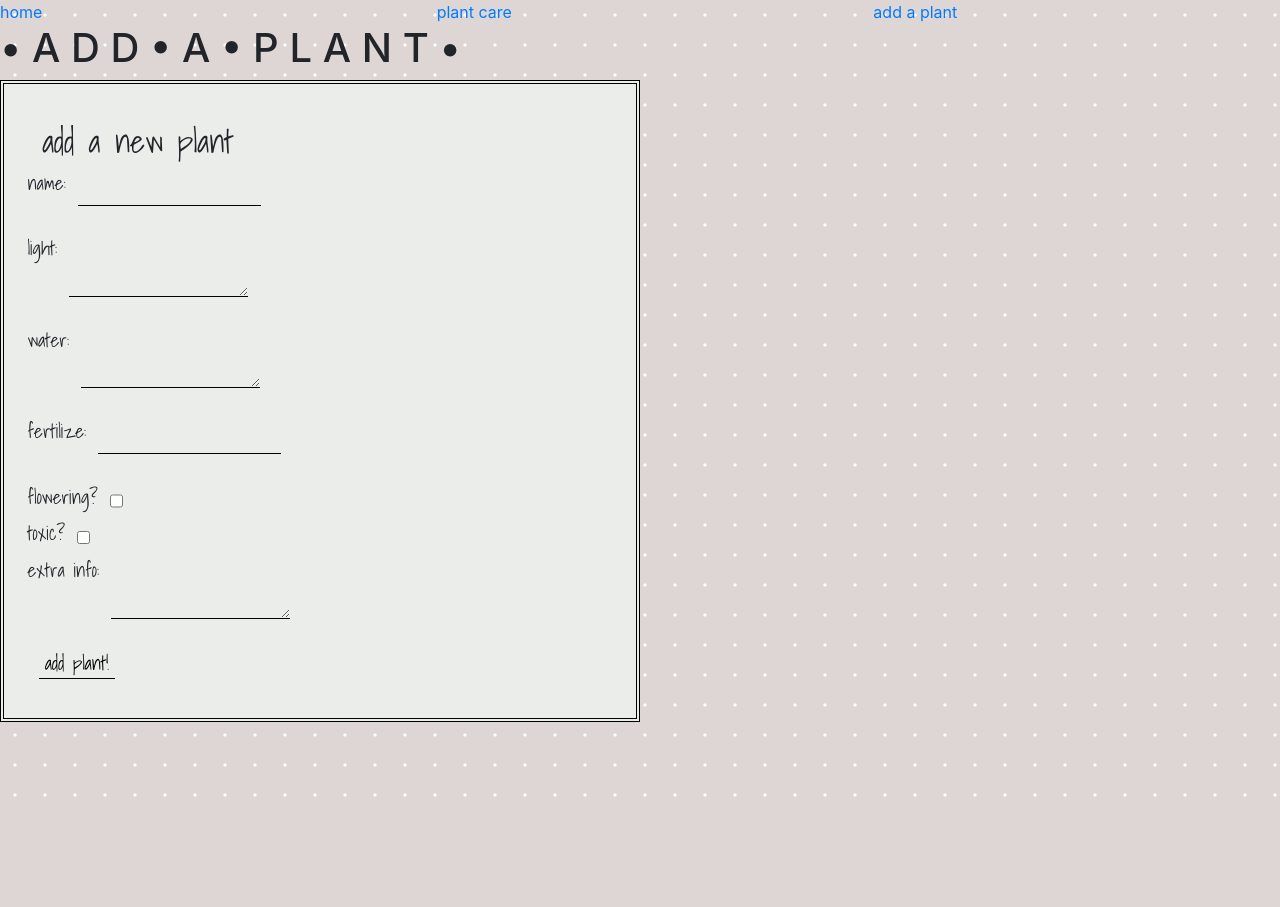
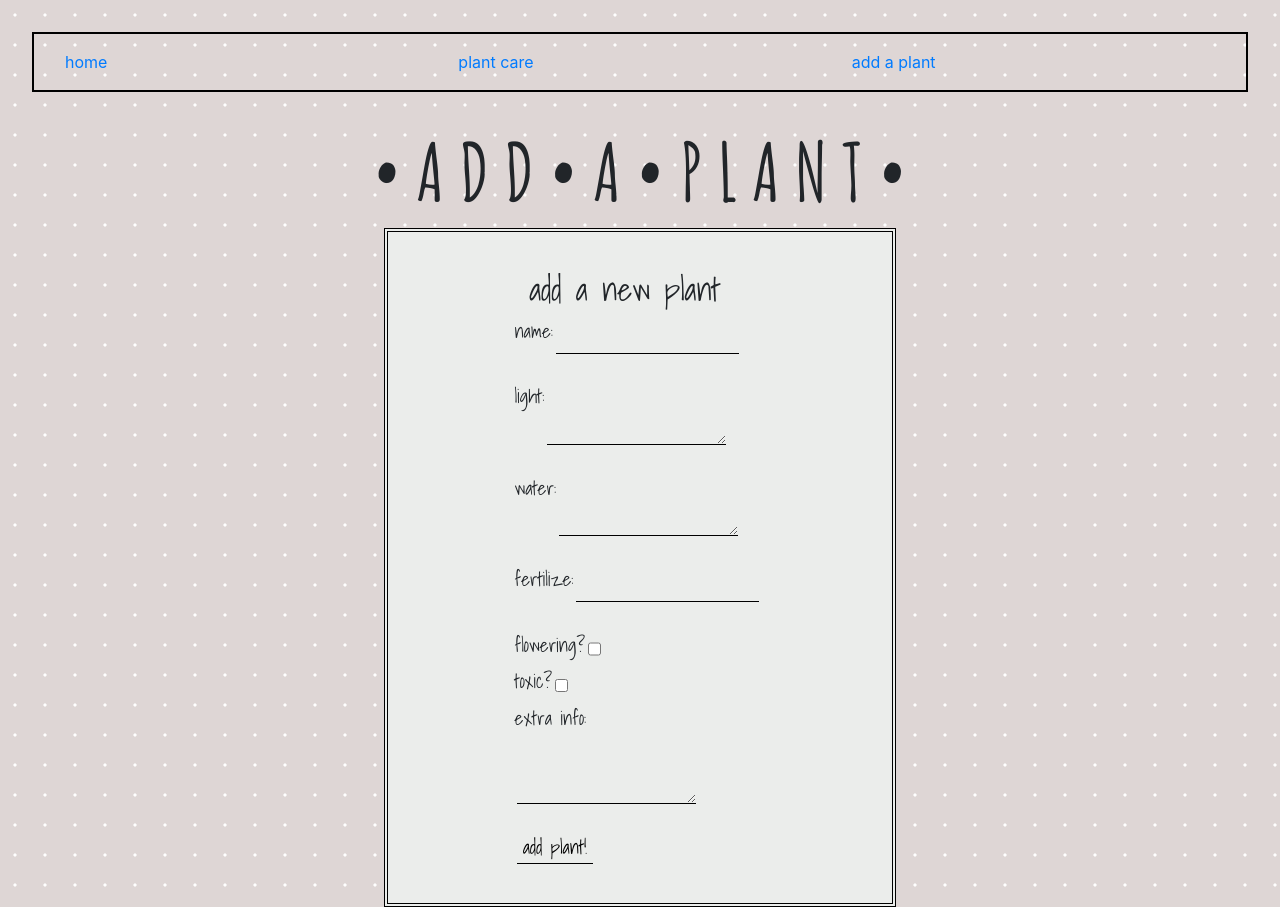
Before and after one commit to paaaarv/planted, a React (Create React App) app: page /add in a window 1280 px wide. Before the commit the page ends 800 px from the top, so only its background shows below. Built offline with nearby package versions, Linux system fonts and the light colour scheme.

Commit message:
added css styling to pages

```diff
--- a/src/components/tab.js
+++ b/src/components/tab.js
@@ -12,22 +12,22 @@ export default class Tab extends React.Component{
   render(){
 
     return(
-      <Row>
+      <Row className="tab">
       <Col>
       <NavLink  to="/">
         home
       </NavLink>
       </Col>
-      <Col>
+     <Col>
       <NavLink  to="/plants">
         plant care
       </NavLink>
-      </Col>
-      <Col>
+    </Col>
+     <Col>
       <NavLink  to="/add">
         add a plant
       </NavLink>
-      </Col>
+     </Col>
     </Row>
 
     )
--- a/src/index.css
+++ b/src/index.css
@@ -27,9 +27,10 @@ code {
   font-size: 150%;
 }
 .form{
+  display: flex;
+  justify-content: center;
   margin-left: auto;
-  display:inline-block;
-  width: 50%;
+  width: 40%;
   font-family: 'Shadows Into Light', cursive;
   font-size: 120%;
   border: 4px double black;
@@ -38,9 +39,29 @@ code {
 
 }
 input,textarea{
+  display: flex;
+  justify-content: center;
   background:transparent;
   outline: none;
   border: 0px;
-  margin-left: 2%;
+  margin-left: 1%;
   border-bottom: 1px solid black;
 }
+
+
+h1 {
+  display: flex;
+  justify-content: center;
+  font-family: "Amatic SC", cursive;
+  font-size: 500%;
+  margin-left: auto;
+
+
+}
+
+.tab{
+  margin: 2em;
+  padding: 1em;
+  border: 2px solid black;
+  background:
+}
```
